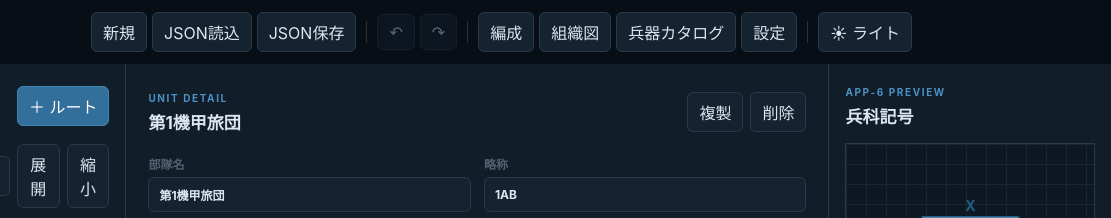
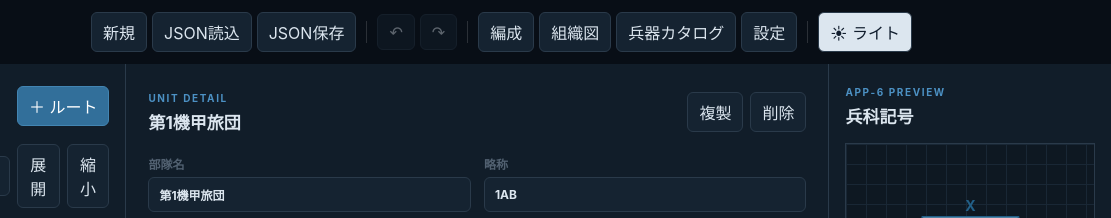
Before and after one commit to sasakiyugo/ORBATEditor, a website: page index.html in a window 1280 px wide. Both pictures are taken after a click on the button "ダークモードに切り替え". Shown: the top 218 px of the page, 169-1280 px from the left. Drawn offline with Linux system fonts and the light colour scheme.

Commit message:
Fix theme.css for v0.2.1 theme and symbol rendering

```diff
--- a/theme.css
+++ b/theme.css
@@ -41,3 +41,7 @@
 :root[data-theme="dark"] .empty-state,
 :root[data-theme="dark"] .legend,
 :root[data-theme="dark"] .content-header p { color: var(--muted); }
+
+.theme-toggle { min-width: 84px; white-space: nowrap; }
+:root[data-theme="dark"] .theme-toggle { background: #dce6ef; color: #101d2d; }
+:root[data-theme="dark"] .theme-toggle:hover { background: #fff; color: #080e16; }
```
